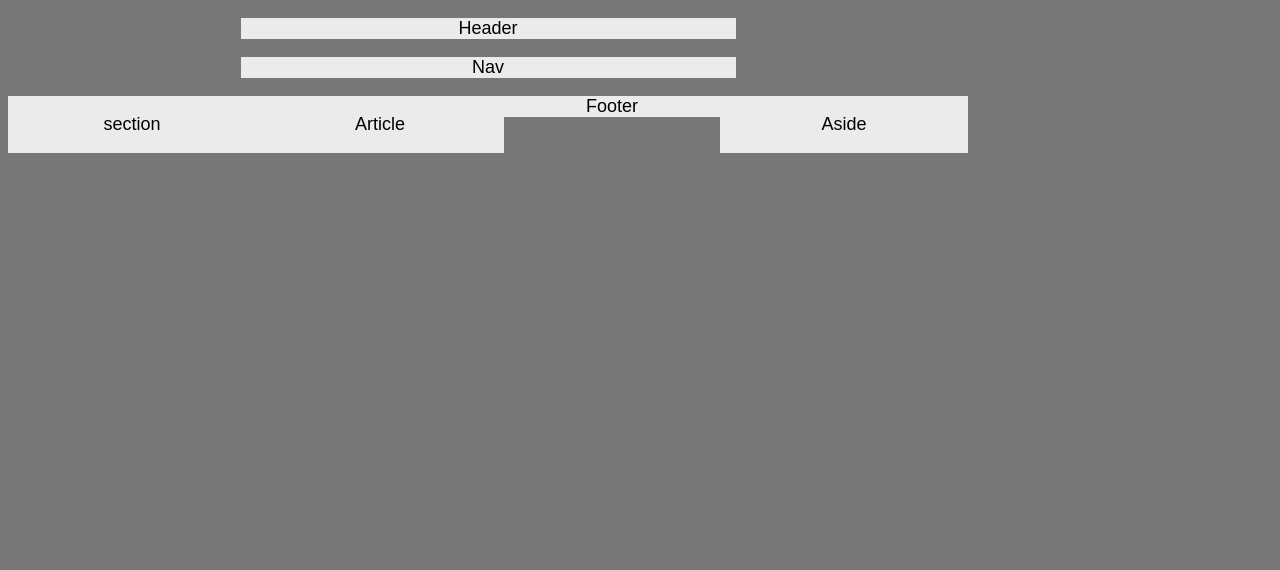
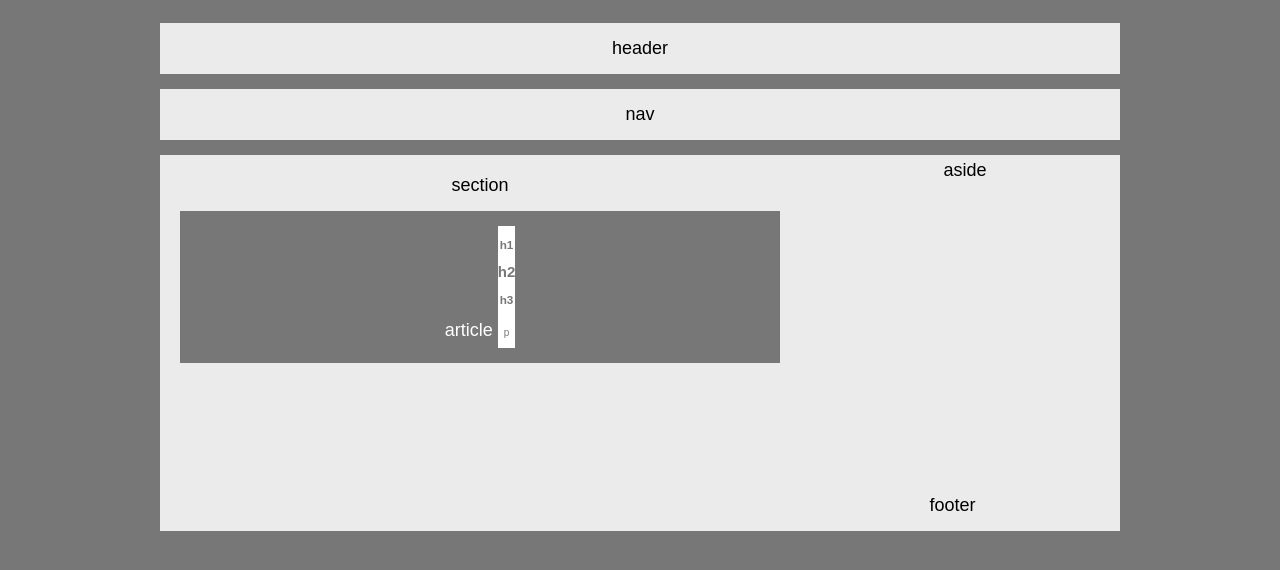
Before and after one commit to uniqueregina666/HW-Wireframe, a plain HTML site: page index.html in a window 1280 px wide. Drawn offline with Linux system fonts and the light colour scheme.

Commit message:
final attempt for grading

```diff
--- a/index.html
+++ b/index.html
@@ -4,37 +4,37 @@
     <meta charset="UTF-8">
     <meta name="viewport" content="width=device-width, initial-scale=1.0">
     <meta http-equiv="X-UA-Compatible" content="ie=edge">
-    <title>Document</title>
+    <title>This Drives Me Nuts!</title>
     <link rel="stylesheet" type="text/css" href="style.css">
 </head>
 <body>
+<div class="container">
 <header>
-         <div class="header">
-                <p>Header</p>
-                </div>
+    header
 </header>
 <nav>
-         <div class="nav">
-            <p>Nav</p>
-          </div>
+    nav
 </nav>
 <section>
-        <div class="section">
-                <p>section</p>
-              </div>
-    </section>
+    section
     <article>
-        <div class="article">
-                <p>Article</p>
+        article
+        <div class="boxes">
+            <h1>h1</h1>
+            <h2>h2</h2>
+            <h3>h3</h3>
+
+        <p>p</p>
         </div>
     </article>
+</section>
 <aside>
-                <div class="aside">
-                    <p>Aside</p>
+    aside
+</aside>
+<footer>
+    footer
+</footer>
+
 </div>
-    </aside>
-            <footer><div class="footer">
-                    <p>Footer</p>
-                </div> </footer>
 </body>
 </html>
--- a/style.css
+++ b/style.css
@@ -1,62 +1,88 @@
 body {
     background-color: #777;
-    width:960px
+    width:960px;
 }
+.container {
+    margin-left: auto;
+    margin-right: auto;
+    left: 0;
+    right: 0;
+    position: absolute;
+    width: 960px;
+  }
 header {
     background-color: #ebebeb;
     color: black;
     text-align: center;
     font-family:'Arial', 'Helvetica Neue', Helvetica, sans-serif;
     font-size: 18px;
-    margin: auto;
-    width: 495px;
+    padding: 15px;
+    margin-top: 15px;
+
 }
 nav {
     background-color: #ebebeb;
     color: black;
-    margin: auto;
-    width: 495px;
+    flex-basis: 495px;
     text-align: center;
     font-family:'Arial', 'Helvetica Neue', Helvetica, sans-serif;
     font-size: 18px;
+    margin-top: 15px;
+    padding: 15px;
+    margin-bottom: 15px;
 }
 aside {
     background-color: #ebebeb;
     color: black;
-    float: right;
+    text-align: center;
+    font-family:'Arial', 'Helvetica Neue', Helvetica, sans-serif;
+    font-size: 18px;
+    float: left;
+    width: 300px;
+    height: 335px;
+    margin-left: 15px;
+    margin-top: 5px;
+}
+section {
+    background-color: #ebebeb;
+    color: black;
+    text-align: center;
+    font-family:'Arial', 'Helvetica Neue', Helvetica, sans-serif;
+    font-size: 18px;
+    float: left;
+    width: 600px;
+    margin-bottom: 15px;
+    height: 300px;
+    padding: 20px;
+}
+article {
+    background-color: #777;
+    color: white;
     text-align: center;
     font-family:'Arial', 'Helvetica Neue', Helvetica, sans-serif;
     font-size: 18px;
     margin: auto;
-    width: 248px;
+    padding: 15px;
+    margin-top: 15px;
 }
-section {
-    background-color: #ebebeb;
-    color: black;
-    float: left;
-    text-align: center;
-    font-family:'Arial', 'Helvetica Neue', Helvetica, sans-serif;
-    font-size: 18px;
-    margin: auto;
-    width: 248px;
+.boxes {
+      display: inline-block;
+      color: #777;
+      font-size: 10px;
+      background-color: white;
 }
-article {
-    background-color: #ebebeb;
-    color: black;
-    float: left;
-    text-align: center;
-    font-family:'Arial', 'Helvetica Neue', Helvetica, sans-serif;
-    font-size: 18px;
-    margin: auto;
-    width: 248px;
+p {
+    display: inline-block;
+    color: #777;
+    font-size: 10px;
+    background-color:white;
 }
 footer {
     background-color: #ebebeb;
     color: black;
-    width: 495px;
     text-align: center;
     font-family:'Arial', 'Helvetica Neue', Helvetica, sans-serif;
     font-size: 18px;
-    margin: auto;
-    width: 495px;
+    padding: 15px;
+    margin-top: 15px;
 }
```
Lines whose indentation alone changed are shown as unchanged.
